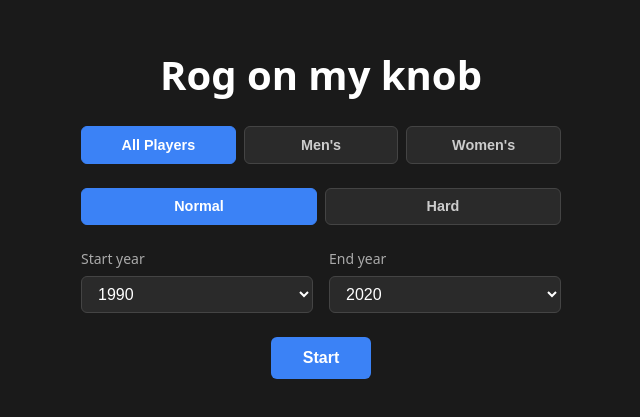
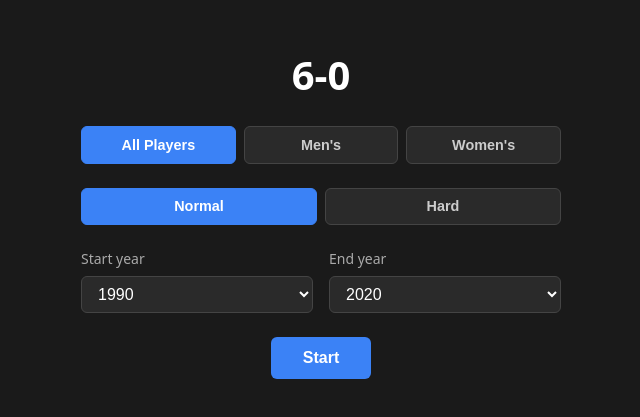
Before and after one commit to CharlesVilla68/tennis-game, a React (Vite) app: page / in a window 1280 px wide. Shown: the part 187-604 px from the top of the page, without its empty margins (319-959 px from the left). Built offline with nearby package versions, Linux system fonts and the light colour scheme.

Commit message:
final name change

```diff
--- a/src/App.jsx
+++ b/src/App.jsx
@@ -162,7 +162,7 @@ function App() {
 
   return (
     <div className="app">
-      <h1>Rog on my knob</h1>
+      <h1>6-0</h1>
 
       {filledAspects.length > 0 && (
         <section className="my-player">
```
